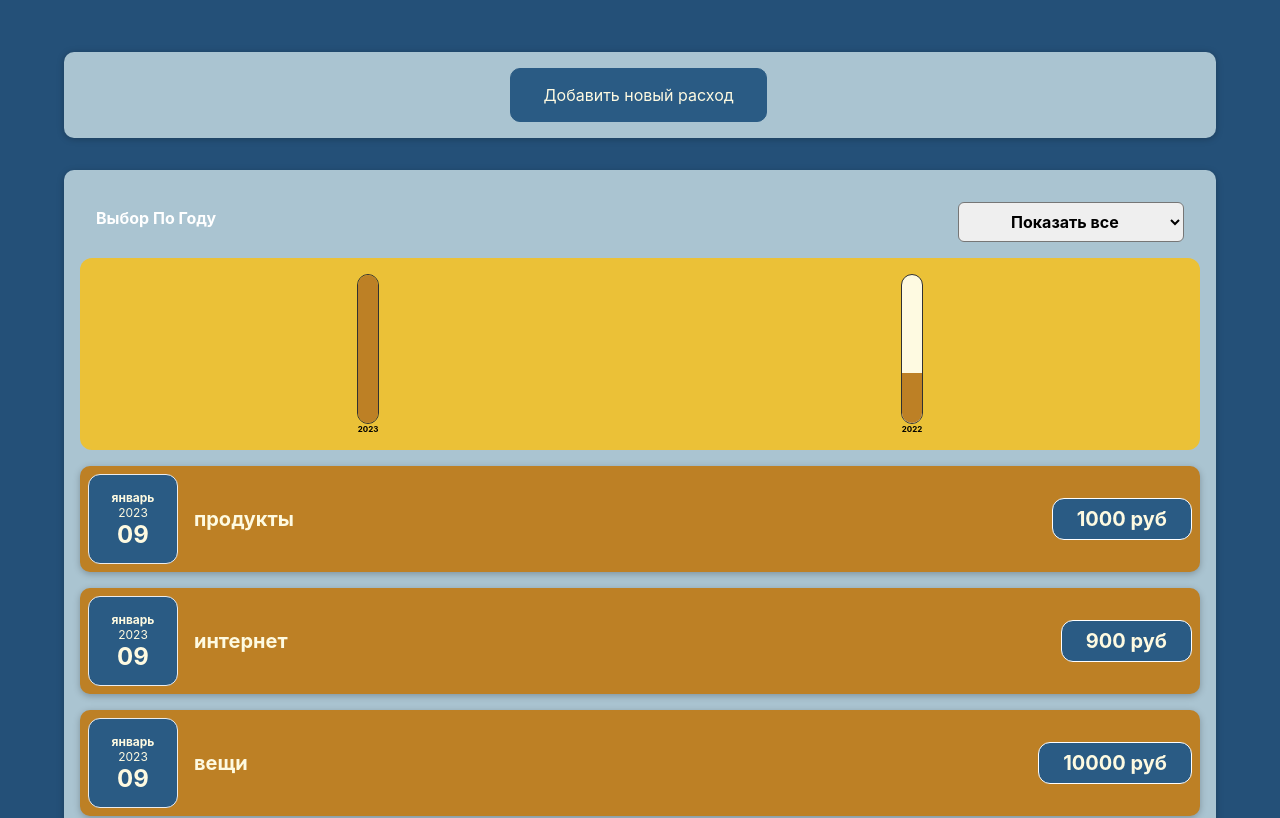
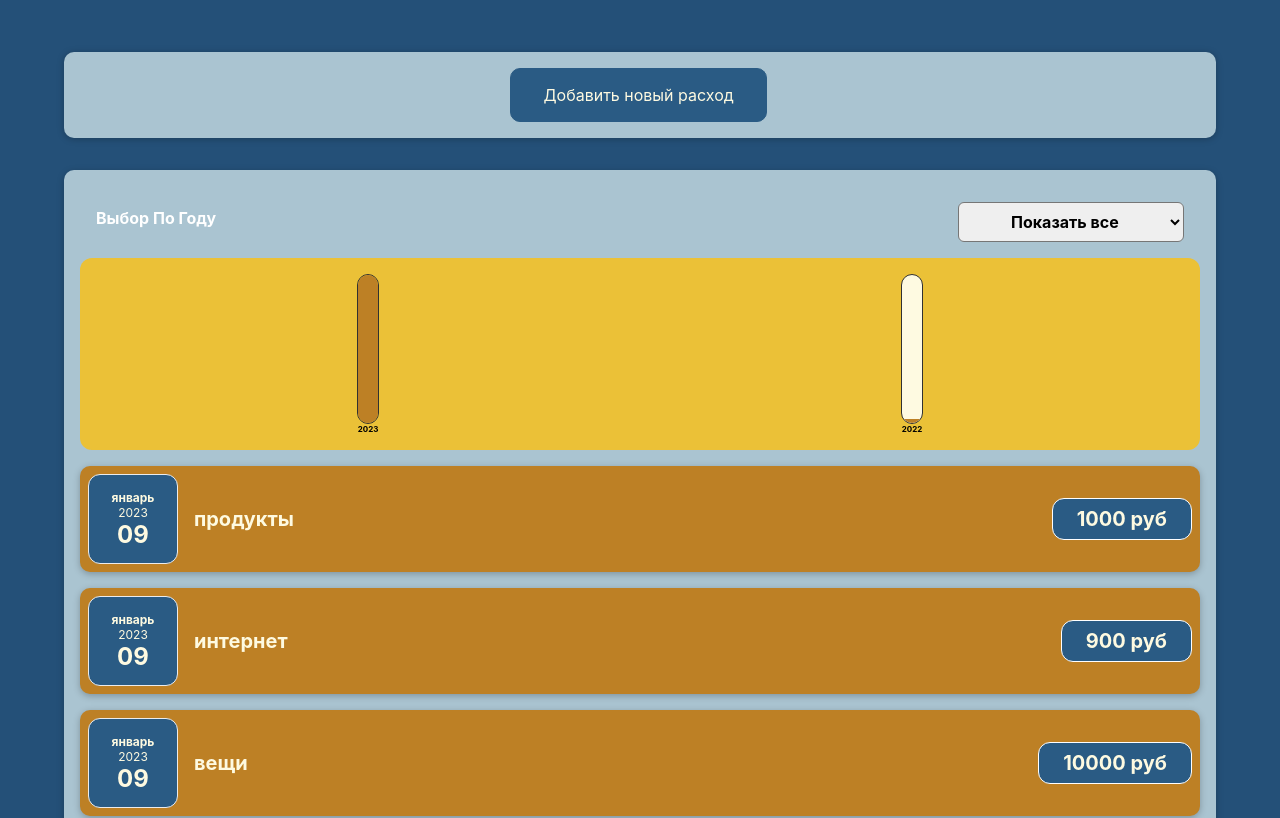
Before and after one commit to meys313/cost-accounting-app, a React (Create React App) app: page / in a window 1280 px wide. Shown: the top 818 px of the page. Built offline with nearby package versions, Linux system fonts and the light colour scheme; the HTML template or start-up script is replaced by a standard one.

Commit message:
исправлена ошибка, некорректно работало css свойство transition

```diff
--- a/src/components/Costs/Costs.js
+++ b/src/components/Costs/Costs.js
@@ -14,6 +14,8 @@ function Costs(props){
     const filteredCosts = selectedYear ?
         props.someData.filter(data=>data.date.getFullYear().toString() === selectedYear) :
         props.someData;
+
+
 
     return(
 
--- a/src/components/Diagram/Diagram-bar.css
+++ b/src/components/Diagram/Diagram-bar.css
@@ -20,7 +20,7 @@
 .diagram-bar__fill {
   background-color: #bd8025;
   width: 100%;
-  transition: all 0.3s ease-out;
+  transition: all .5s ease-out;
 }
 
 .diagram-bar__label {
--- a/src/components/Diagram/Diagram-bar.js
+++ b/src/components/Diagram/Diagram-bar.js
@@ -2,7 +2,7 @@ import "./Diagram-bar.css"
 const DiagramBar = (props) => {
     let barFillHeight = '0%';
     if(props.maxValue > 0){
-        barFillHeight = Math.round((props.value * 10) / props.maxValue * 100) + '%';
+        barFillHeight = Math.round(props.value / props.maxValue * 100) + '%';
     }
     return (
         <div className="diagram-bar">
--- a/src/components/Diagram/Diagram.js
+++ b/src/components/Diagram/Diagram.js
@@ -8,7 +8,7 @@ const Diagram = (props) => {
             {props.dataSets.map(data => (
 
                     <DiagramBar
-                    key={Math.random().toString()}
+                    key={props.label}
                     value={data.value}
                     maxValue = {maxMonthCosts}
                     label = {data.label}
```
